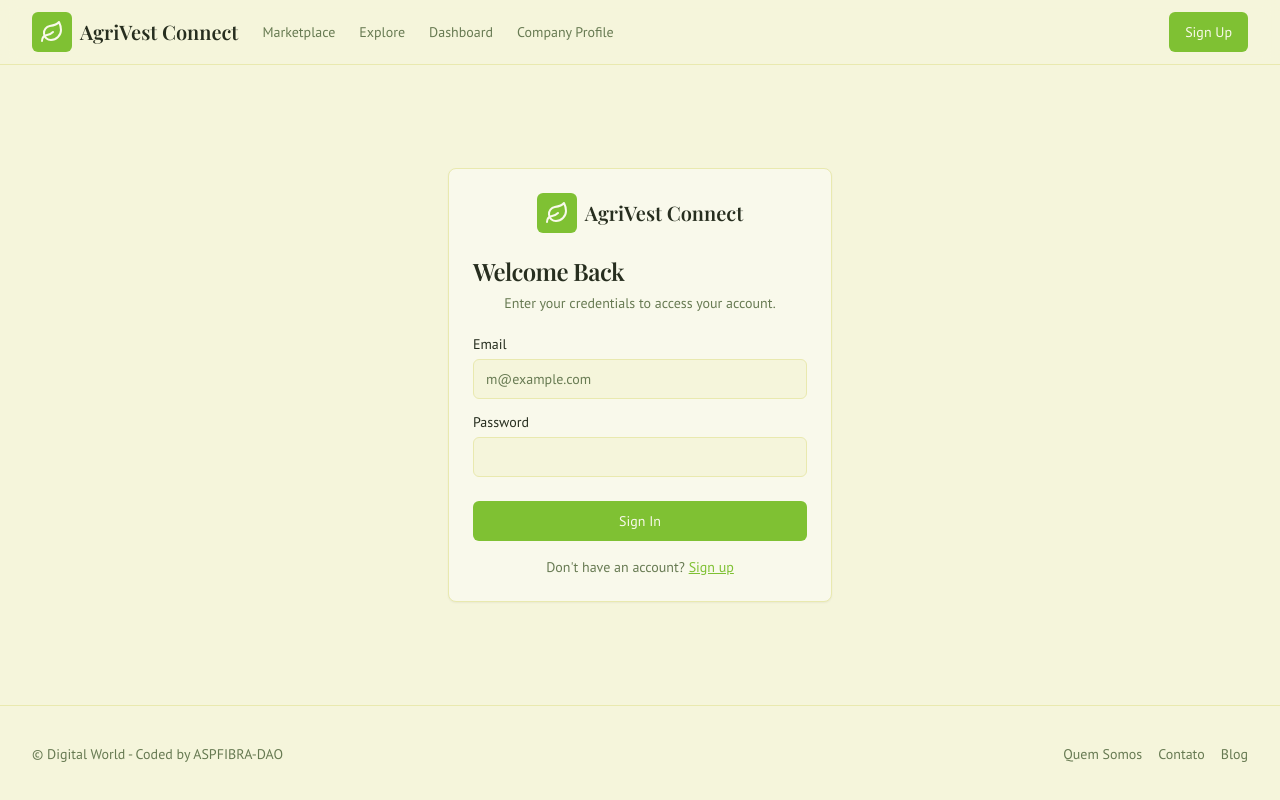
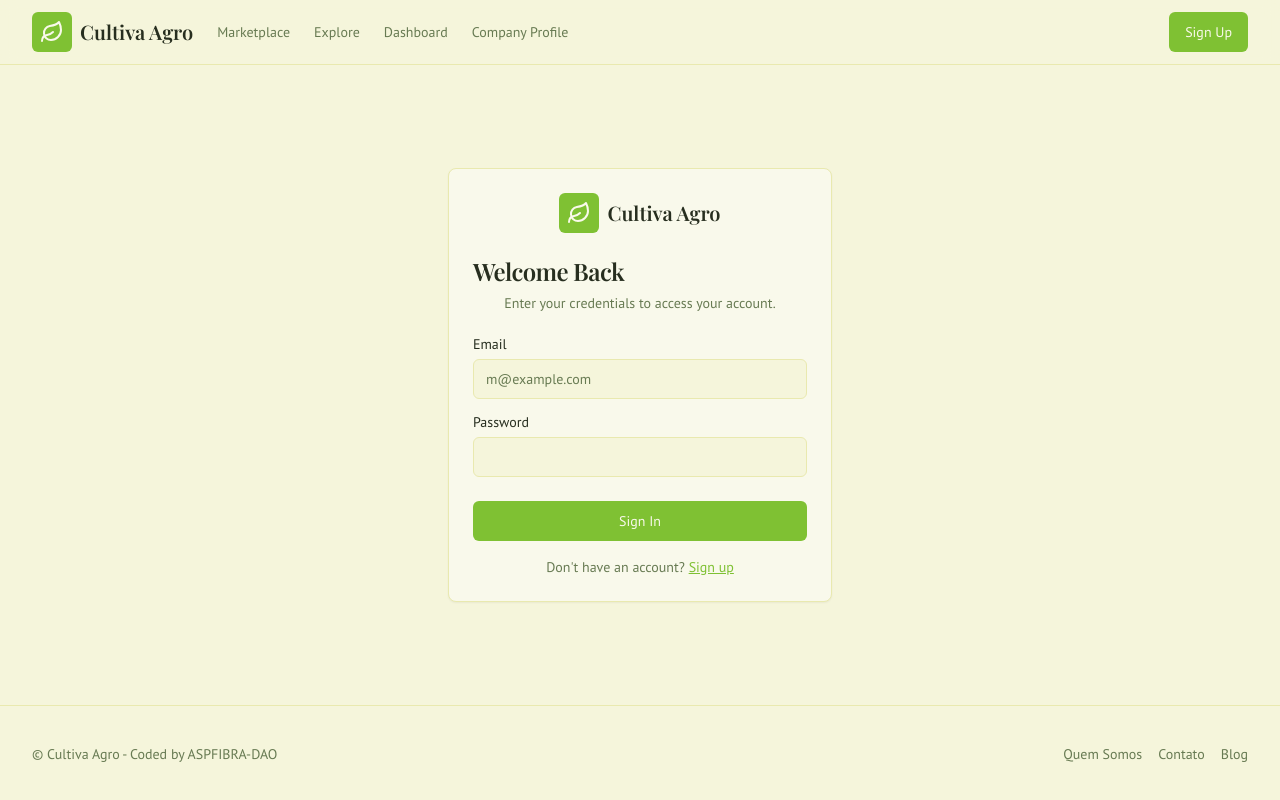
Before and after one commit to ASPPIBRA-DAO/CULTIVA_AGRO, a Next.js app: page /login in a window 1280 px wide. Built offline with nearby package versions, Linux system fonts and the light colour scheme.

Commit message:
refactor: substitui AgriVest Connect por Cultiva Agro

```diff
--- a/src/app/layout.tsx
+++ b/src/app/layout.tsx
@@ -6,8 +6,8 @@ import { SiteHeader } from '@/components/site-header';
 import { SiteFooter } from '@/components/site-footer';
 
 export const metadata: Metadata = {
-  title: 'AgriVest Connect',
-  description: 'Connecting investors with agricultural opportunities.',
+  title: 'Cultiva Agro',
+  description: 'Conectando investidores a oportunidades no agronegócio.',
 };
 
 export default function RootLayout({
--- a/src/components/logo.tsx
+++ b/src/components/logo.tsx
@@ -3,12 +3,12 @@ import Link from 'next/link';
 
 export function Logo() {
   return (
-    <Link href="/" className="flex items-center gap-2" aria-label="AgriVest Connect Home">
+    <Link href="/" className="flex items-center gap-2" aria-label="Cultiva Agro Home">
       <div className="p-2 bg-primary rounded-md">
         <Leaf className="h-6 w-6 text-primary-foreground" />
       </div>
       <span className="text-xl font-headline font-semibold text-foreground">
-        AgriVest Connect
+        Cultiva Agro
       </span>
     </Link>
   );
--- a/src/components/site-footer.tsx
+++ b/src/components/site-footer.tsx
@@ -6,7 +6,7 @@ export function SiteFooter() {
       <div className="container flex flex-col items-center justify-between gap-4 py-10 md:h-24 md:flex-row md:py-0">
         <div className="flex flex-col items-center gap-4 px-8 md:flex-row md:gap-2 md:px-0">
           <p className="text-center text-sm leading-loose text-muted-foreground md:text-left">
-            © Digital World - Coded by ASPFIBRA-DAO
+            © Cultiva Agro - Coded by ASPFIBRA-DAO
           </p>
         </div>
         <div className="flex items-center gap-4 text-sm text-muted-foreground">
```
Also changed, not shown: 1 other file (tests, documents, lock files or other folders).
